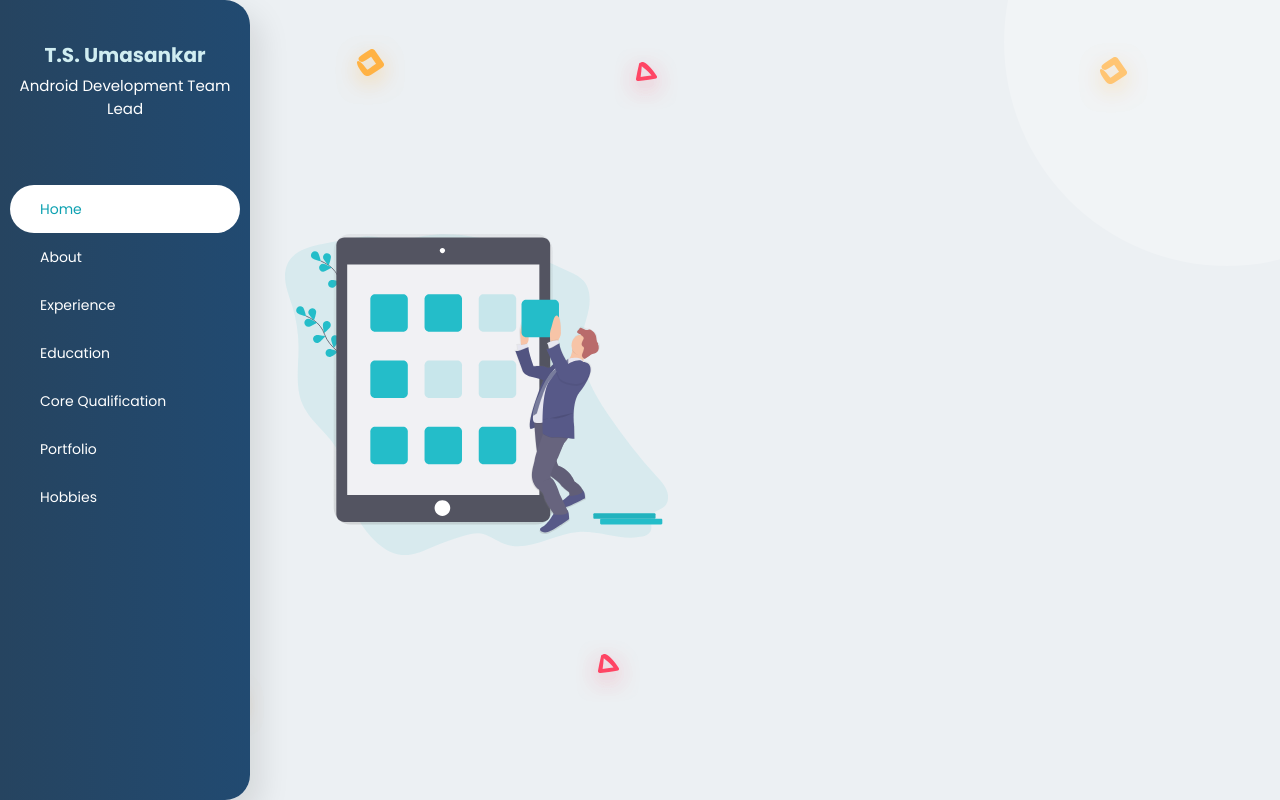
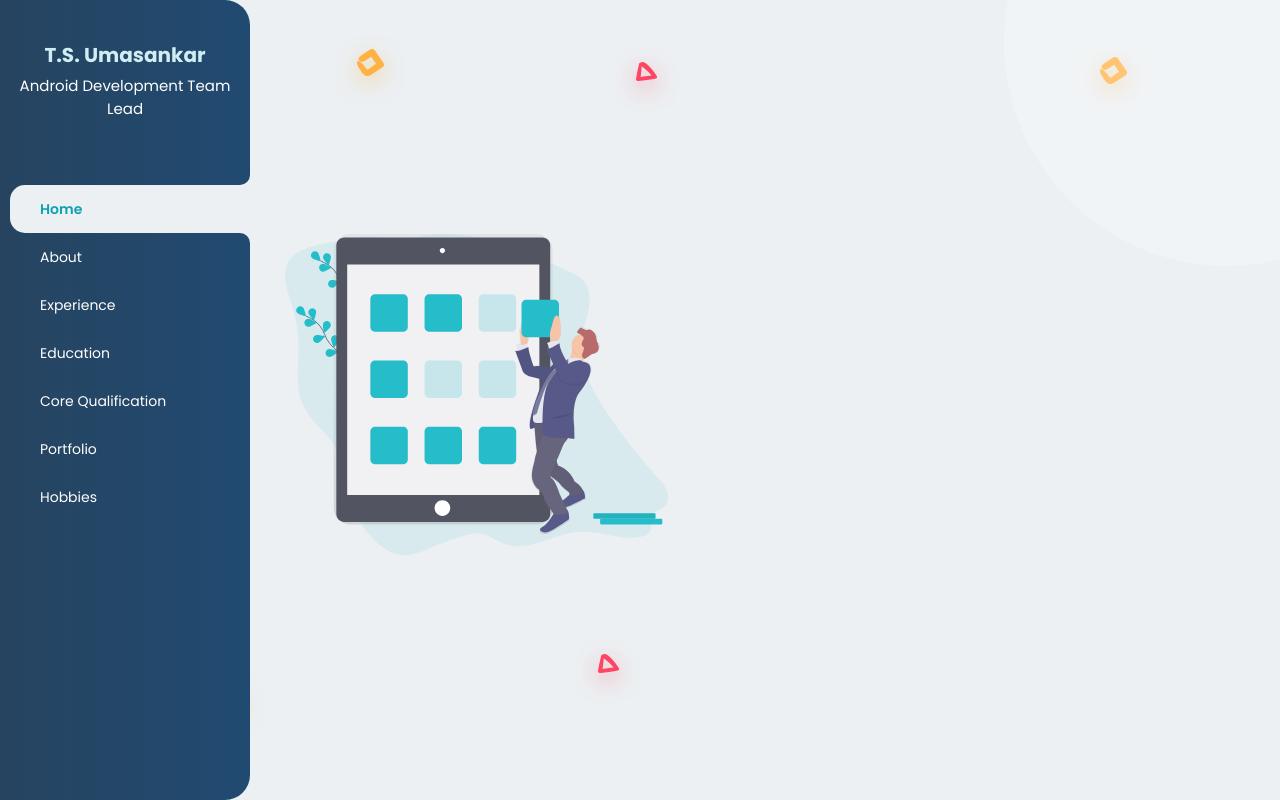
Before and after one commit to umasankar-ts/react-portfolio, a React (Create React App) app: page /home in a window 1280 px wide. Built offline with nearby package versions, Linux system fonts and the light colour scheme; a web font is replaced by a local one.

Commit message:
sidebar active menu design

```diff
--- a/src/App.css
+++ b/src/App.css
@@ -150,10 +150,13 @@ p {
 
 .sidebar {
 	background-image: linear-gradient(to right, #264460, #214a71);
-	box-shadow: 10px 15px 30px 1px rgba(0, 0, 0, .1);
+	-webkit-background-image: linear-gradient(to right, #264460, #214a71);
+	-moz-background-image: linear-gradient(to right, #264460, #214a71);
+	-o-background-image: linear-gradient(to right, #264460, #214a71);
+	/*box-shadow: 10px 15px 30px 1px rgba(0, 0, 0, .1);
 	-webkit-box-shadow: 10px 15px 30px 1px rgba(0, 0, 0, .1);
 	-moz-box-shadow: 10px 15px 30px 1px rgba(0, 0, 0, .1);
-	-o-box-shadow: 10px 15px 30px 1px rgba(0, 0, 0, .1);
+	-o-box-shadow: 10px 15px 30px 1px rgba(0, 0, 0, .1);*/
 	border-top-right-radius: 25px;
 	border-bottom-right-radius: 25px;
 	position: fixed;
@@ -166,7 +169,7 @@ p {
 
 .sidebar-nav-menu {
 	list-style-type: none;
-	padding: 30px 0
+	padding: 30px 0;
 }
 
 .sidebar-nav-menu>li>a {
@@ -175,118 +178,135 @@ p {
 	text-overflow: ellipsis;
 	overflow: hidden;
 	white-space: nowrap;
-	border-radius: 25px;
+	border-top-left-radius: 15px;
+	border-bottom-left-radius: 15px;
 	color: #fff;
 	outline: 0
 }
 
 .sidebar-nav-menu>li {
 	margin-left: 10px;
-	margin-right: 10px
+	margin-right: 10px;
+	position: relative;
+	width: 100%
 }
-
+.sidebar ul li b.first-sec{
+	top: -10px
+}
+.sidebar ul li b.second-sec{
+	bottom: -10px
+}
+.sidebar ul li b.first-sec, .sidebar ul li b.second-sec{
+	position: absolute;
+	height: 10px;
+	width: 100%;
+	right: 10px;
+	background: #ecf0f3;
+	display: none
+}
+.sidebar ul li b.first-sec:before{
+	border-bottom-right-radius: 25px
+}
+.sidebar ul li b.first-sec:before,.sidebar ul li b.second-sec:before {
+	content: '';
+	position: absolute;
+	top: 0;
+	left: 0;
+	width: 100%;
+	height: 100%;
+	background-image: linear-gradient(to right, #264460, #214a71);
+	-webkit-background-image: linear-gradient(to right, #264460, #214a71);
+	-moz-background-image: linear-gradient(to right, #264460, #214a71);
+	-o-background-image: linear-gradient(to right, #264460, #214a71)
+}
+.sidebar ul li b.second-sec:before{
+	border-top-right-radius: 25px
+}
+.sidebar ul li a.is-active ~ b{
+	display: block !important
+}
 .sidebar-nav-menu-icon {
 	margin-right: 12px;
 	font-size: 16px
 }
-
 .logo-section {
 	padding: 35px 10px;
 	border-top-right-radius: 25px
 }
-
 .logo-sec img {
 	width: 50px;
 	height: 50px
 }
-
 .user-name {
 	font-weight: 700
 }
-
-.is-active {
-	background-color: #fff;
-	color: #0da1b1!important
+.sidebar-nav-menu>li a.is-active {
+	background-color: #ecf0f3;
+	color: #0da1b1;
+	font-weight: 600
 }
-
 .is-active i {
-	color: #0da1b1
+	color: #0da1b1;
+	font-weight: 600
 }
-
 .scrollbar {
 	overflow-y: scroll
 }
-
 .scrollbar::-webkit-scrollbar {
 	background-color: transparent;
 	width: 0
 }
-
 .scrollbar::-webkit-scrollbar-track {
 	background-color: transparent
 }
-
 .scrollbar::-webkit-scrollbar-track:hover {
 	background-color: transparent
 }
-
 .scrollbar::-webkit-scrollbar-thumb {
 	background-color: transparent
 }
-
 .scrollbar::-webkit-scrollbar-thumb:hover {
 	background-color: transparent
 }
-
 .scrollbar::-webkit-scrollbar-button {
 	display: none
 }
-
 .scrollbar {
 	scrollbar-width: none;
 	-ms-overflow-style: none
 }
-
 .content-wrapper {
 	padding: 50px 20px;
 	margin-left: 250px
 }
-
 .card-style {
 	border-radius: 20px;
 	padding: 25px
 }
-
 .objective-icon {
 	margin-right: 12px;
 	font-size: 18px
 }
-
 .objective-font {
 	font-weight: 500;
 	font-size: 15px
 }
-
 .display-inline {
 	display: inline-flex
 }
-
 .home-section-space {
 	margin-top: 40px
 }
-
 .personal-info-sec {
 	padding-top: 20px;
 	padding-bottom: 40px
 }
-
 .highlight-view {
 	background: #f1f3f6;
 	padding: 18px 35px;
 	position: relative;
 	overflow: hidden
 }
-
 .highlight-topview:after,
 .highlight-topview:before {
 	content: "";
@@ -298,15 +318,12 @@ p {
 	height: 20px;
 	border-radius: 25px
 }
-
 .highlight-view-left:before {
 	left: -9px
 }
-
 .highlight-view-right:after {
 	right: -9px
 }
-
 .highlight-bottomview:after,
 .highlight-bottomview:before {
 	content: "";
@@ -318,42 +335,33 @@ p {
 	height: 20px;
 	border-radius: 25px
 }
-
 .highlight-card {
 	border-radius: 25px
 }
-
 .dashed-border {
 	border-top: 1px dashed #e5eaea;
 	border-width: 2px;
 	background-color: #ecf0f3;
 	margin: 0 11px
 }
-
 .green-gradient {
 	background-image: linear-gradient(to right, #1cd8d2 0, #11ffbd 100%)
 }
-
 .purple-gradient {
 	background-image: linear-gradient(to right, #8e2de2 0, #4a00e0 100%)
 }
-
 .orange-gradient {
 	background-image: linear-gradient(to right, #f12711 0, #f5af19 100%)
 }
-
 .pale-green-gradient {
 	background-image: linear-gradient(to right, #a3cb38 0, #c4e538 100%)
 }
-
 .pink-gradient {
 	background-image: linear-gradient(to right, #e84393 0, #fd79a8 100%)
 }
-
 .blue-gradient {
 	background-image: linear-gradient(to right, #0984e3 0, #74b9ff 100%)
 }
-
 .highlight-icon {
 	width: 35px;
 	height: 35px;
@@ -368,7 +376,6 @@ p {
 	-o-transition: .2s all linear;
 	transition: .2s all linear
 }
-
 .highlight-icon i {
 	position: relative;
 	color: #fff;
@@ -381,25 +388,20 @@ p {
 	margin-top: -8px;
 	margin-left: -8px
 }
-
 .highlight-content p {
 	margin-top: 11px
 }
-
 .highlight-card-top-border {
 	border-top-left-radius: 25px;
 	border-top-right-radius: 25px
 }
-
 .highlight-card-bottom-border {
 	border-bottom-left-radius: 25px;
 	border-bottom-right-radius: 25px
 }
-
 .tech-skill-card-content {
 	padding: 5px 12px
 }
-
 .card-shadow {
 	box-shadow: inset 0 0 15px rgba(55, 84, 170, 0), inset 0 0 20px rgba(255, 255, 255, 0), 7px 7px 15px rgba(55, 84, 170, .15), -7px -7px 20px #fff, inset 0 0 4px rgba(255, 255, 255, .2);
 	-webkit-box-shadow: inset 0 0 15px rgba(55, 84, 170, 0), inset 0 0 20px rgba(255, 255, 255, 0), 7px 7px 15px rgba(55, 84, 170, .15), -7px -7px 20px #fff, inset 0 0 4px rgba(255, 255, 255, .2);
@@ -407,74 +409,59 @@ p {
 	-o-box-shadow: inset 0 0 15px rgba(55, 84, 170, 0), inset 0 0 20px rgba(255, 255, 255, 0), 7px 7px 15px rgba(55, 84, 170, .15), -7px -7px 20px #fff, inset 0 0 4px rgba(255, 255, 255, .2);
 	border-radius: 7px
 }
-
 .qualify-card {
 	padding: 15px 5px;
 	margin-top: 40px;
 	width: 100%
 }
-
 .qualify-card i {
 	font-size: 18px;
 	font-weight: 700
 }
-
 .qualify-sec-space {
 	padding: 50px 0
 }
-
 .tech-percent {
 	color: rgba(0, 0, 0, .7)
 }
-
 .tech-skill-name {
 	font-weight: 600
 }
-
 .about-card {
 	padding: 15px 0
 }
-
 .about-profile-pic {
 	width: 170px;
 	height: 170px;
 	background-color: #24bdc9
 }
-
 .about-profile-pic img {
 	width: 170px;
 	height: 170px;
 	object-fit: contain
 }
-
 .about-card-content {
 	padding-left: 12px
 }
-
 .about-designation {
 	font-size: 14px
 }
-
 .about-name {
 	font-weight: 502;
 	font-size: 20px
 }
-
 .about-card a:hover {
 	color: #3d5654
 }
-
 .motivation-img {
 	height: 240px;
 	width: 100%
 }
-
 .personal-info-content {
 	font-weight: 501;
 	padding: 45px 7px 0 7px;
 	min-height: 120px
 }
-
 .personal-detail-title {
 	border-top-right-radius: 5px;
 	border-top-left-radius: 5px;
@@ -483,38 +470,30 @@ p {
 	padding: 10px;
 	font-size: 14px
 }
-
 .personal-detail-card {
 	border-bottom-left-radius: 20px;
 	border-bottom-right-radius: 20px
 }
-
 .exp-sec-space {
 	padding: 30px 0
 }
-
 .exp-card {
 	padding: 25px
 }
-
 .company-img {
 	padding: 18px 0
 }
-
 .company-img2 {
 	padding: 40px 0
 }
-
 .nav-tabs a:nth-of-type(1) {
 	border-top-left-radius: 40px;
 	border-bottom-left-radius: 40px
 }
-
 .nav-tabs a:last-of-type {
 	border-top-right-radius: 40px;
 	border-bottom-right-radius: 40px
 }
-
 .nav-tabs .nav-link {
 	background: #fff;
 	transition: all .7s;
@@ -522,7 +501,6 @@ p {
 	padding-top: 12px;
 	padding-bottom: 12px
 }
-
 .nav-tabs .nav-link.active {
 	box-shadow: inset 3px 3px 5px 0 rgba(0, 0, 0, .2), inset -3px -3px 5px 0 rgba(255, 255, 255, .5);
 	-webkit-box-shadow: inset 3px 3px 5px 0 rgba(0, 0, 0, .2), inset -3px -3px 5px 0 rgba(255, 255, 255, .5);
@@ -532,25 +510,20 @@ p {
 	color: #0da1b1;
 	font-weight: 600
 }
-
 .nav-tabs a {
 	color: #425c5a;
 	font-size: 14px
 }
-
 .nav-tabs {
 	border-bottom: none
 }
-
 .nav-tabs .nav-link,
 .nav-tabs .nav-link:hover {
 	border: none
 }
-
 .edu-sec-space {
 	padding-top: 50px
 }
-
 .edu-card {
 	border-radius: 10px;
 	padding: 20px;
@@ -560,7 +533,6 @@ p {
 	background-position: right bottom;
 	position: relative
 }
-
 .edu-card:after {
 	content: '';
 	background: rgba(241, 243, 246, .4);
@@ -572,48 +544,39 @@ p {
 	border-radius: 10px;
 	z-index: -1
 }
-
 .edu-content {
 	z-index: 1
 }
-
 .message {
 	display: none;
 	padding: 10px;
 	top: 40%;
 	position: absolute
 }
-
 .slick-next:before,
 .slick-prev:before {
 	color: #c99c33!important
 }
-
 .portfolio-sec {
 	padding-top: 14px
 }
-
 .home-sec {
 	padding-top: 100px
 }
-
 .home-sec h1 {
 	font-size: 42px;
 	font-weight: 850;
 	line-height: 60px
 }
-
 .home-sec h6 {
 	color: #969698
 }
-
 .name-sec p {
 	color: #716f6f;
 	font-size: 16px;
 	padding: 20px 0;
 	line-height: 1.8
 }
-
 .home-btn-style {
 	color: #fff;
 	border-radius: 30px;
@@ -622,7 +585,6 @@ p {
 	text-transform: uppercase;
 	padding: 10px 30px
 }
-
 .home-btn-style:hover {
 	color: #0da1b1;
 	background: 0 0;
@@ -631,7 +593,6 @@ p {
 	-moz-transition: all .2s ease-in-out;
 	-webkit-transition: all .2s ease-in-out
 }
-
 .shape-sec1 img {
 	position: absolute;
 	left: auto;
@@ -640,7 +601,6 @@ p {
 	bottom: 0;
 	z-index: -1
 }
-
 .font-icon-card {
 	line-height: 26px;
 	text-align: center;
@@ -651,81 +611,67 @@ p {
 	margin-right: 12px;
 	box-shadow: -3px -3px 7px #ffffff73, 3px 3px 5px rgba(55, 84, 170, .15)
 }
-
 .font-icon-card:hover {
 	color: #fff!important;
 	background-color: #15a5b5
 }
-
 .home-gif1 {
 	position: absolute;
 	top: 5%;
 	right: 10%
 }
-
 .home-gif2 {
 	position: absolute;
 	left: 15%;
 	bottom: 7%
 }
-
 .home-gif3 {
 	position: absolute;
 	top: 80%;
 	left: 45%
 }
-
 .home-gif4 {
 	position: absolute;
 	bottom: 32%;
 	right: 15%
 }
-
 .home-gif5 {
 	position: absolute;
 	top: 35%;
 	left: 19%
 }
-
 .home-gif6 {
 	position: absolute;
 	top: 17%;
 	right: 30%
 }
-
 .home-gif7 {
 	position: absolute;
 	top: 6%;
 	left: 48%
 }
-
 .home-gif8 {
 	position: absolute;
 	top: 4%;
 	left: 26%
 }
-
 .animate-gif img {
 	z-index: -1
 }
-
 .masonry {
 	columns: 4;
 	column-gap: 16px
 }
-
 @media (max-width:1200px) {
 	.masonry {
 		columns: 3
 	}
 }
-
 @media (max-width:992px) {
 	.masonry {
 		columns: 2
 	}
 }
-
 .masonry .grid {
 	display: inline-block;
 	margin-bottom: 16px;
@@ -733,7 +679,6 @@ p {
 	overflow: hidden;
 	border-radius: 5px
 }
-
 .masonry .grid:before {
 	border-radius: 5px;
 	content: '';
@@ -744,7 +689,6 @@ p {
 	left: 0;
 	background-color: rgba(0, 0, 0, .2)
 }
-
 .masonry .grid img {
 	width: 100%;
 	-webkit-transform: scale(1);
@@ -752,7 +696,6 @@ p {
 	-webkit-transition: .3s ease-in-out;
 	transition: .3s ease-in-out
 }
-
 .masonry .grid img:hover {
 	-webkit-transform: scale(1.2);
 	transform: scale(1.2)
--- a/src/component/EducationComponent.js
+++ b/src/component/EducationComponent.js
@@ -50,8 +50,8 @@ class EducationComponent extends Component{
                                             <div className="col-md-12">
                                                 <h6><b>SSLC</b></h6>
                                                 <p className="secondary-dark-font">Sethupathi Higher Secondary School, Madurai</p>
-                                                <p className="dark-bg-font">March 2008</p>
-                                                <h6>65.5%</h6>
+                                                <p className="dark-bg-font">March 2007</p>
+                                                <h6>65.05%</h6>
                                             </div>
                                         </div>
                                     </div>
--- a/src/component/HomeComponent.js
+++ b/src/component/HomeComponent.js
@@ -34,11 +34,11 @@ class HomenewComponent extends Component {
 	    	 			 			<h6 className="animated fadeInRight anim-delay-3s">This is me</h6>
 	    	 			 			<h1 className="animated fadeInRight anim-delay-3s primary-dark-font">UMASANKAR T S</h1>
 	    	 			 			<h5 className="animated fadeInRight anim-delay-6s">Android Development Team Lead</h5>
-	    	 			 			<p className="animated fadeInRight anim-delay-6s mb-0">Artistic Software Engineer with <b>4 year and 9 months</b> of experience including CryptoCurrency Trading, Location Based Blood Request, Social Club Management system and UBER clone apps. Skilled with Solid understanding of full mobile and software development life cycles, UI/UX and Agile Software Development Methodologies. Experienced in Google Map api integrations and Firebase Realtime Database chating.</p>
+	    	 			 			<p className="animated fadeInRight anim-delay-6s mb-0">Artistic Software Engineer with <b>5+ years</b> of experience including CryptoCurrency Trading, Location Based Blood Request, Social Club Management system and UBER clone apps. Skilled with Solid understanding of full mobile and software development life cycles, UI/UX and Agile Software Development Methodologies. Experienced in Google Map api integrations and Firebase Realtime Database chating.</p>
 	    	 			 			<div className="animated fadeInRight anim-delay-9s mb-5">
 	    	 			 				<a href="tel:8807527642" className="font-icon-card primary-dark-font"><i className="lni-mobile"/></a>
 	    	 			 				<a href="mailto:umasankar.tsj@gmail.com" className="font-icon-card primary-dark-font">
-	    	 			 					<i className="lni-envelope prima"/>
+	    	 			 					<i className="lni-envelope"/>
 	    	 			 				</a>
     	 			 				</div>
 	    	 			 			<div className="cv-btn-sec animated fadeInRight anim-delay-9s">
--- a/src/component/SidebarComponent.js
+++ b/src/component/SidebarComponent.js
@@ -10,13 +10,34 @@ class SidebarComponent extends Component {
                     <p className="white-font designation mb-0">Android Development Team Lead</p>
                 </div>
                 <ul className="sidebar-nav-menu">
-                    <li><NavLink activeClassName='is-active' to="/home"><i className="lni-home sidebar-nav-menu-icon secondary-light-font"></i>Home</NavLink></li>
-                    <li><NavLink activeClassName='is-active' to="/about"><i className="lni-user sidebar-nav-menu-icon secondary-light-font"></i>About</NavLink></li>
-                    <li><NavLink activeClassName='is-active' to="/experience"><i className="lni-layers sidebar-nav-menu-icon secondary-light-font"></i>Experience</NavLink></li>
-                    <li><NavLink activeClassName='is-active' to="/education"><i className="lni-graduation sidebar-nav-menu-icon secondary-light-font"></i>Education</NavLink></li>
-                    <li><NavLink activeClassName='is-active' to="/qualification"><i className="lni-book sidebar-nav-menu-icon secondary-light-font"></i>Core Qualification</NavLink></li>
-                    <li><NavLink activeClassName='is-active' to="/portfolio"><i className="lni-android sidebar-nav-menu-icon secondary-light-font"></i>Portfolio</NavLink></li>
-                    <li><NavLink activeClassName='is-active' to="/hobbies"><i className="lni-paint-roller sidebar-nav-menu-icon secondary-light-font"></i>Hobbies</NavLink></li>
+                    <li><NavLink activeClassName='is-active' to="/home"><i className="lni-home sidebar-nav-menu-icon secondary-light-font"></i>Home</NavLink>
+                        <b className="first-sec"></b>
+                        <b className="second-sec"></b>
+                    </li>
+                    <li><NavLink activeClassName='is-active' to="/about"><i className="lni-user sidebar-nav-menu-icon secondary-light-font"></i>About</NavLink>
+                        <b className="first-sec"></b>
+                        <b className="second-sec"></b>
+                    </li>
+                    <li><NavLink activeClassName='is-active' to="/experience"><i className="lni-layers sidebar-nav-menu-icon secondary-light-font"></i>Experience</NavLink>
+                        <b className="first-sec"></b>
+                        <b className="second-sec"></b>
+                    </li>
+                    <li><NavLink activeClassName='is-active' to="/education"><i className="lni-graduation sidebar-nav-menu-icon secondary-light-font"></i>Education</NavLink>
+                        <b className="first-sec"></b>
+                        <b className="second-sec"></b>
+                    </li>
+                    <li><NavLink activeClassName='is-active' to="/qualification"><i className="lni-book sidebar-nav-menu-icon secondary-light-font"></i>Core Qualification</NavLink>
+                        <b className="first-sec"></b>
+                        <b className="second-sec"></b>
+                    </li>
+                    <li><NavLink activeClassName='is-active' to="/portfolio"><i className="lni-android sidebar-nav-menu-icon secondary-light-font"></i>Portfolio</NavLink>
+                        <b className="first-sec"></b>
+                        <b className="second-sec"></b>
+                    </li>
+                    <li><NavLink activeClassName='is-active' to="/hobbies"><i className="lni-paint-roller sidebar-nav-menu-icon secondary-light-font"></i>Hobbies</NavLink>
+                        <b className="first-sec"></b>
+                        <b className="second-sec"></b>
+                    </li>
                 </ul>
             </div>
         )
```
Also changed, not shown: 1 other file (tests, documents, lock files or other folders).
